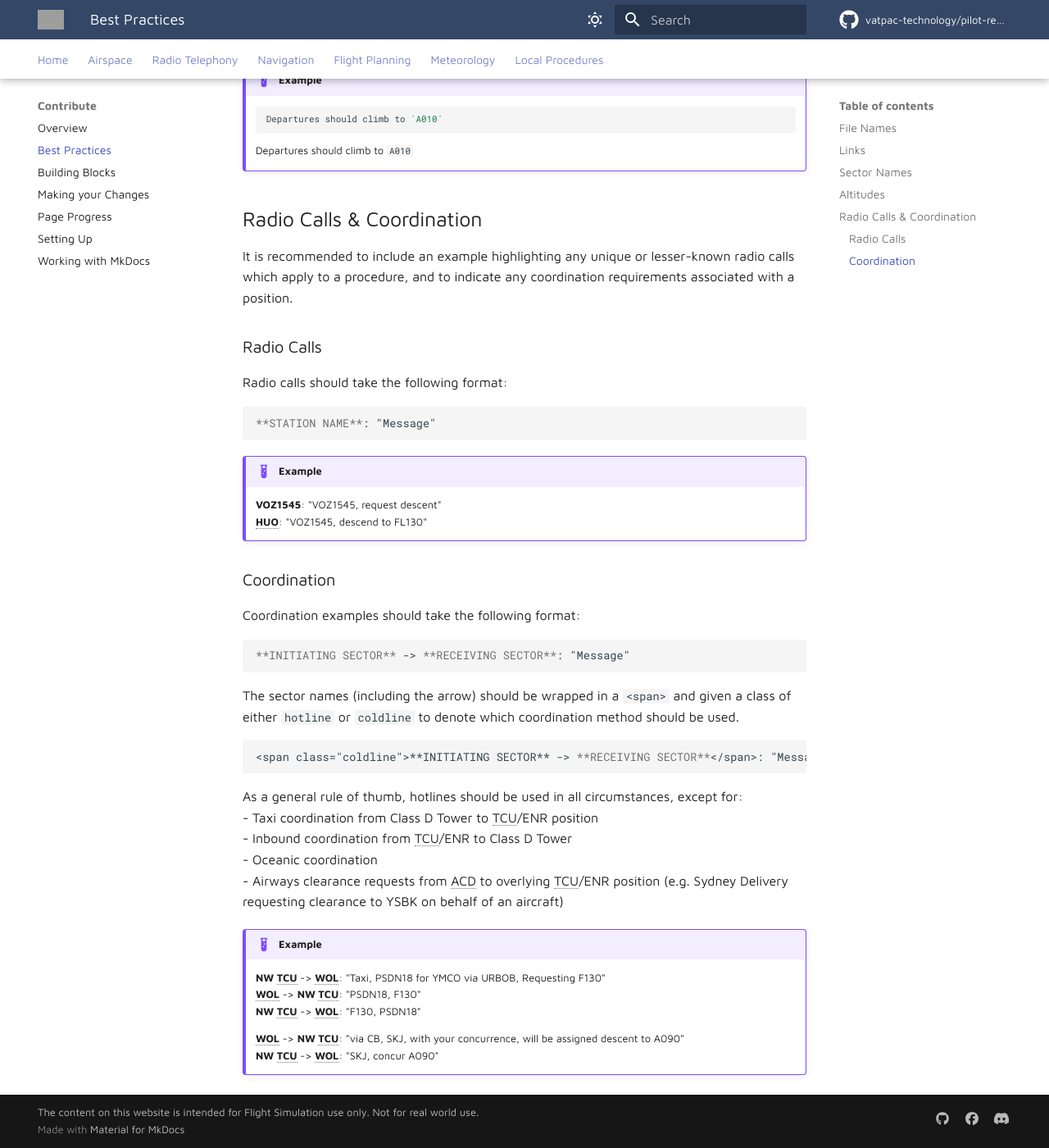
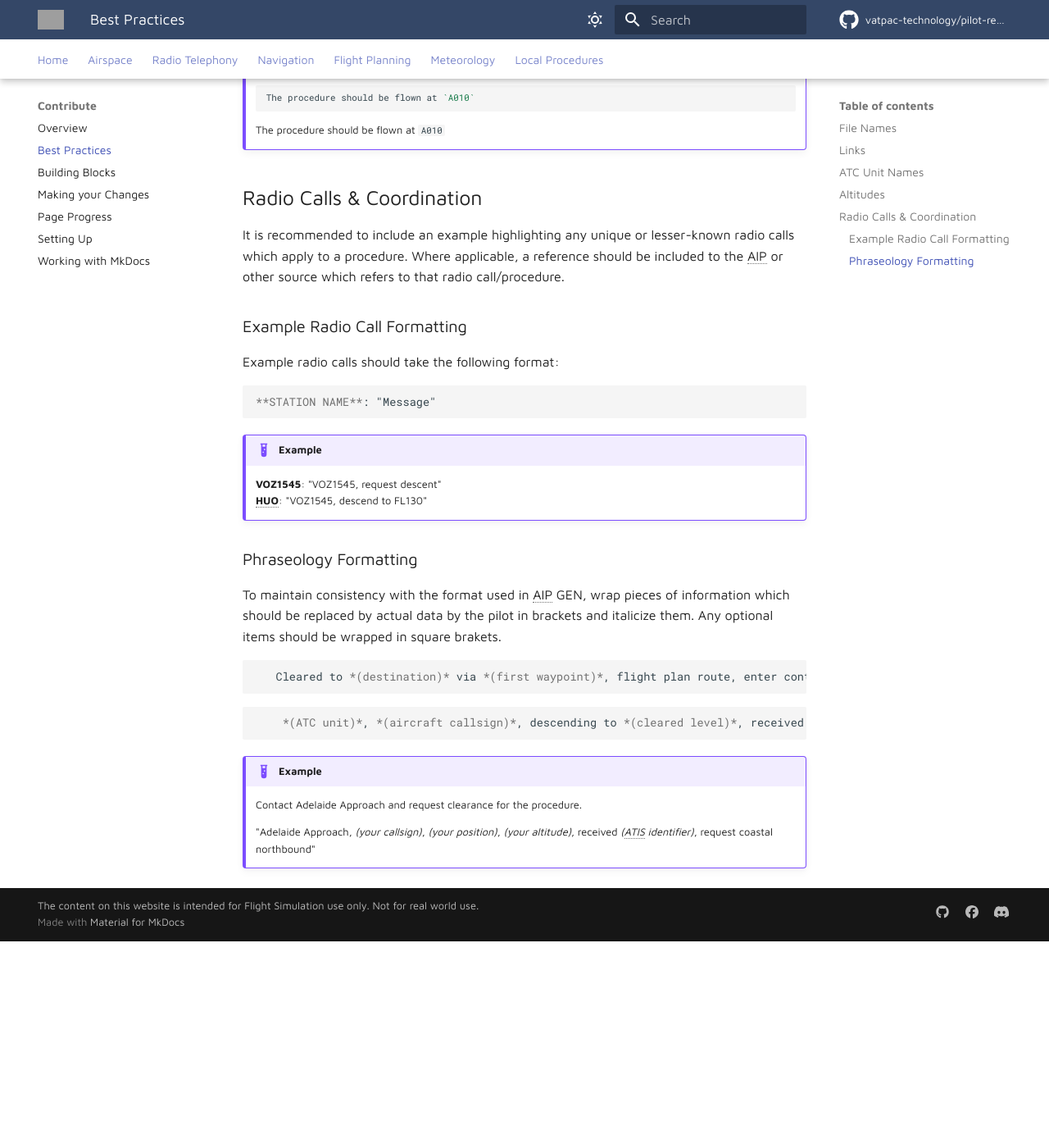
Before and after one commit to vatpac-technology/pilot-resources, an MkDocs documentation site: the page built from docs/assist-us/best-practices.md, in a window 1280 px wide and 1400 px high, scrolled down 1086 px. Shown: the whole window at 82% size. Built offline with MkDocs 1.6.1 and Material for MkDocs 9.7.7, drawn with Linux system fonts in a browser that asks for light colours; comment, search, counter and statistics services are not loaded; after the commit the page ends 2234 px from its top, so only the background shows below that; some of the changed text lies outside the part shown; grey boxes are pictures that could not be loaded.

Commit message:
Update best practices

````diff
--- a/docs/assist-us/best-practices.md
+++ b/docs/assist-us/best-practices.md
@@ -28,23 +28,23 @@ All links that navigate a user away from the SOPs site should have `{target=new}
 !!! warning
     All external links should use the `https` protocol.
 
-## Sector Names
-Where available, controller positions should be referred to by their abbreviation (e.g. SAN for Sydney Approach North).  Where multiple positions are discussed in close proximity, consider **bolding** the sector names.  The `abbreviations.md` file contains a list of all sector abbreivations and creates a tooltip with their full name for clarification.
+## ATC Unit Names
+Where available, controller positions should be referred to by their callsign (e.g. Sydney Director).  Where multiple positions are discussed in close proximity, consider **bolding** the sector names.
 
 ## Altitudes
 Describe any altitudes in the format of `Axxx` (for altitudes below 10,000ft) or `Fxxx` (for flight levels above 10,000ft) and wrap them in backticks.
 
 !!! example
     ``` md
-    Departures should climb to `A010`
+    The procedure should be flown at `A010`
     ```
-    Departures should climb to `A010`
+    The procedure should be flown at `A010`
 
 ## Radio Calls & Coordination
-It is recommended to include an example highlighting any unique or lesser-known radio calls which apply to a procedure, and to indicate any coordination requirements associated with a position.
+It is recommended to include an example highlighting any unique or lesser-known radio calls which apply to a procedure. Where applicable, a reference should be included to the AIP or other source which refers to that radio call/procedure.
 
-### Radio Calls
-Radio calls should take the following format:
+### Example Radio Call Formatting
+Example radio calls should take the following format:
 
 ``` md
 **STATION NAME**: "Message"
@@ -54,29 +54,18 @@ Radio calls should take the following format:
     **VOZ1545**: "VOZ1545, request descent"
     **HUO**: "VOZ1545, descend to FL130"
 
-### Coordination
-Coordination examples should take the following format:
+### Phraseology Formatting
+To maintain consistency with the format used in AIP GEN, wrap pieces of information which should be replaced by actual data by the pilot in brackets and italicize them. Any optional items should be wrapped in square brakets.
 
 ``` md
-**INITIATING SECTOR** -> **RECEIVING SECTOR**: "Message"
+   Cleared to *(destination)* via *(first waypoint)*, flight plan route, enter controlled airspace at *(altitude)*
 ```
 
-The sector names (including the arrow) should be wrapped in a `<span>` and given a class of either `hotline` or `coldline` to denote which coordination method should be used.
-
 ``` md
-<span class="coldline">**INITIATING SECTOR** -> **RECEIVING SECTOR**</span>: "Message"
+    *(ATC unit)*, *(aircraft callsign)*, descending to *(cleared level)*, received *(ATIS identifier)*, *[(inflight conditions)]*
 ```
 
-As a general rule of thumb, hotlines should be used in all circumstances, except for:
-- Taxi coordination from Class D Tower to TCU/ENR position
-- Inbound coordination from TCU/ENR to Class D Tower
-- Oceanic coordination
-- Airways clearance requests from ACD to overlying TCU/ENR position (e.g. Sydney Delivery requesting clearance to YSBK on behalf of an aircraft)
+!!! example
+    Contact Adelaide Approach and request clearance for the procedure.
 
-!!! example
-    <span class="coldline">**NW TCU** -> **WOL**</span>: "Taxi, PSDN18 for YMCO via URBOB, Requesting F130"
-    <span class="coldline">**WOL** -> **NW TCU**</span>: "PSDN18, F130"
-    <span class="coldline">**NW TCU** -> **WOL**</span>: "F130, PSDN18"
-
-    <span class="hotline">**WOL** -> **NW TCU**</span>: "via CB, SKJ, with your concurrence, will be assigned descent to A090"
-    <span class="hotline">**NW TCU** -> **WOL**</span>: "SKJ, concur A090"
+    "Adelaide Approach, *(your callsign)*, *(your position)*, *(your altitude)*, received *(ATIS identifier)*, request coastal northbound"
````
